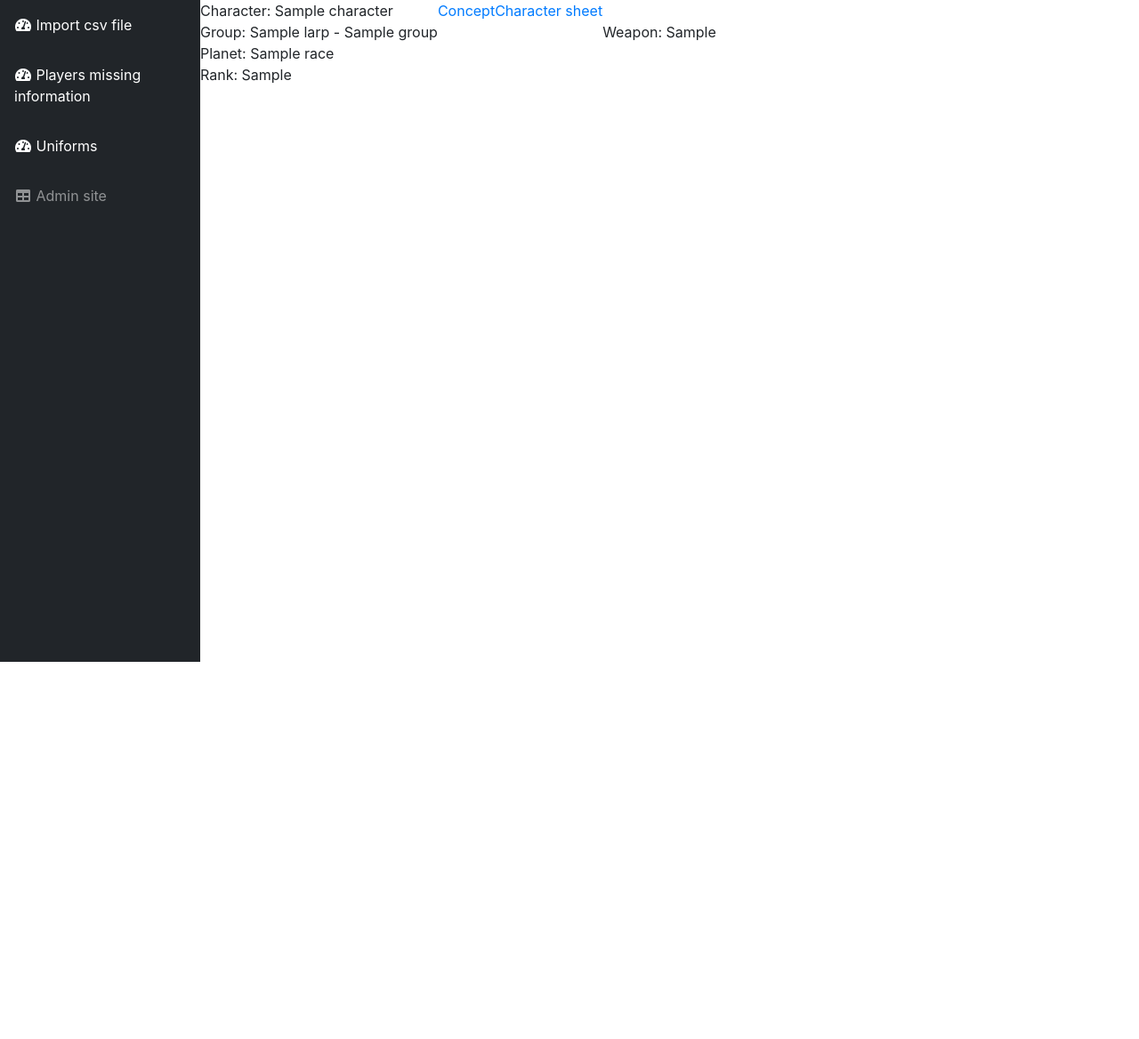
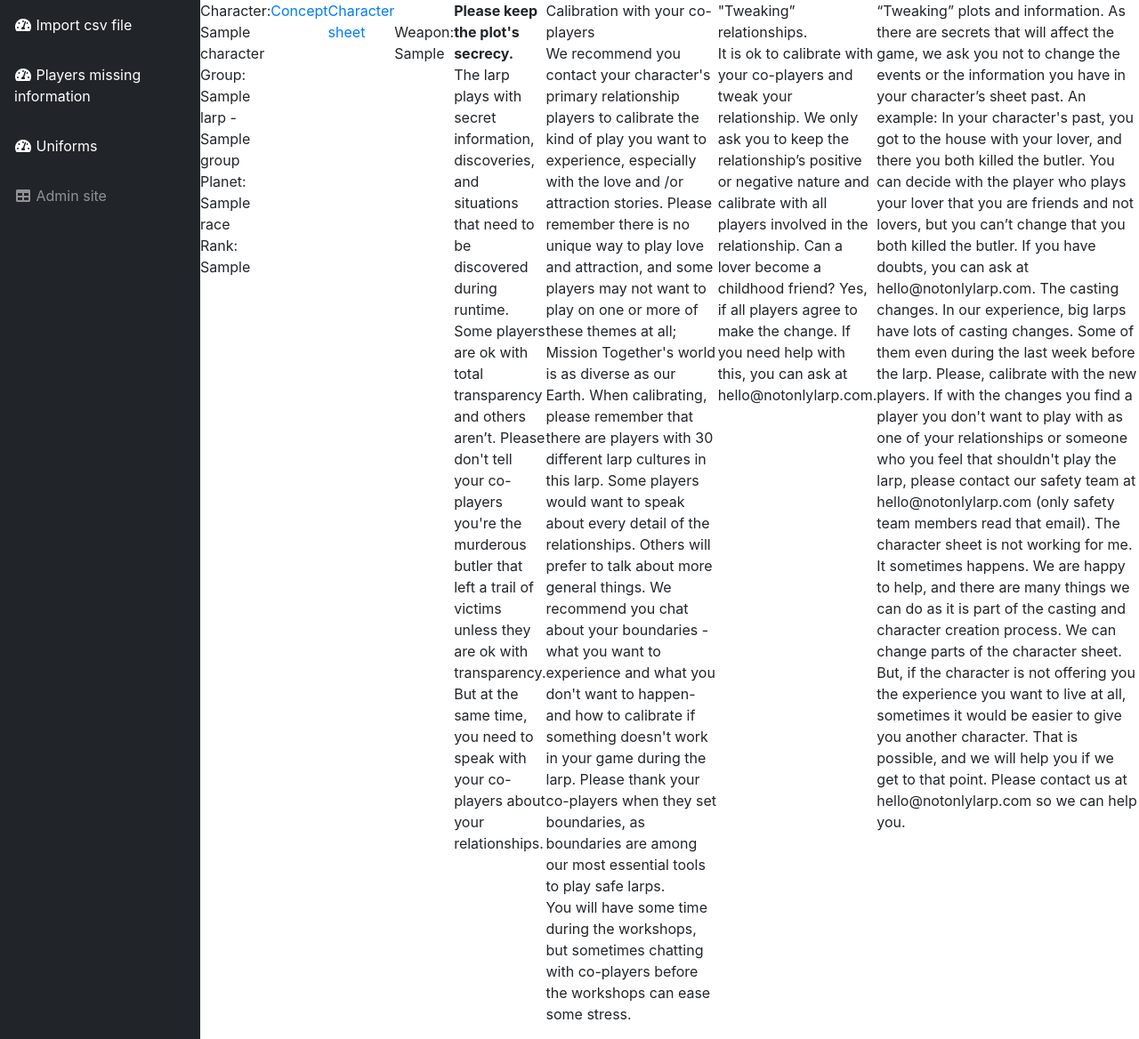
Before and after one commit to Adavideo/larps, a Django app: page /my_character/larp_1/run_1/ in a window 1280 px wide. Shown: the part 56-1224 px from the top of the page at 89% size. Before the commit the page ends 800 px from the top, so only its background shows below. Run offline with Django 3.2, Linux system fonts and the light colour scheme; a user stored in the database is signed in; tables that the repository leaves empty hold one stand-in row (values such as "Sample post"); some libraries are stand-ins or nearby versions.

Commit message:
Added text to my character page
Text about plot secrecy etc.

```diff
--- a/larps/templates/larps/character.html
+++ b/larps/templates/larps/character.html
@@ -9,3 +9,33 @@
   {% if character.weapon %}
     Weapon: {{ character.weapon }}<br>
   {% endif %}
+
+<hr>
+<p><b>Please keep the plot's secrecy.</b><br>
+  The larp plays with secret information, discoveries, and situations that need to be discovered during runtime. Some players are ok with total transparency and others aren’t. Please don't tell your co-players you're the murderous butler that left a trail of victims unless they are ok with transparency.
+  But at the same time, you need to speak with your co-players about your relationships.
+</p>
+<p>Calibration with your co-players<br>
+  We recommend you contact your character's primary relationship players to calibrate the kind of play you want to experience, especially with the love and /or attraction stories. Please remember there is no unique way to play love and attraction, and some players may not want to play on one or more of these themes at all; Mission Together's world is as diverse as our Earth.
+  When calibrating, please remember that there are players with 30 different larp cultures in this larp. Some players would want to speak about every detail of the relationships. Others will prefer to talk about more general things. We recommend you chat about your boundaries -what you want to experience and what you don't want to happen- and how to calibrate if something doesn't work in your game during the larp. Please thank your co-players when they set boundaries, as boundaries are among our most essential tools to play safe larps.
+<br>
+  You will have some time during the workshops, but sometimes chatting with co-players before the workshops can ease some stress.
+</p>
+
+<p>"Tweaking” relationships.<br>
+  It is ok to calibrate with your co-players and tweak your relationship. We only ask you to keep the relationship’s positive or negative nature and calibrate with all players involved in the relationship. Can a lover become a childhood friend? Yes, if all players agree to make the change. If you need help with this, you can ask at hello@notonlylarp.com.
+</p>
+
+  “Tweaking” plots and information.
+  As there are secrets that will affect the game, we ask you not to change the events or the information you have in your character’s sheet past.
+  An example: In your character's past, you got to the house with your lover, and there you both killed the butler. You can decide with the player who plays your lover that you are friends and not lovers, but you can’t change that you both killed the butler.
+  If you have doubts, you can ask at hello@notonlylarp.com.
+
+  The casting changes.
+  In our experience, big larps have lots of casting changes. Some of them even during the last week before the larp. Please, calibrate with the new players.
+  If with the changes you find a player you don't want to play with as one of your relationships or someone who you feel that shouldn't play the larp, please contact our safety team at hello@notonlylarp.com (only safety team members read that email).
+
+  The character sheet is not working for me.
+  It sometimes happens. We are happy to help, and there are many things we can do as it is part of the casting and character creation process.
+  We can change parts of the character sheet. But, if the character is not offering you the experience you want to live at all, sometimes it would be easier to give you another character. That is possible, and we will help you if we get to that point.
+  Please contact us at hello@notonlylarp.com so we can help you.
```
